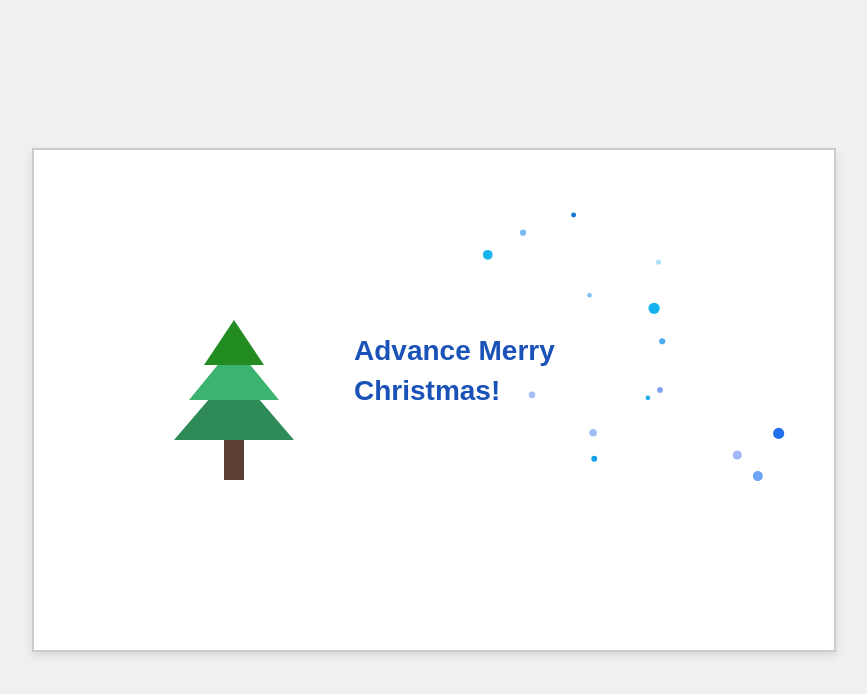
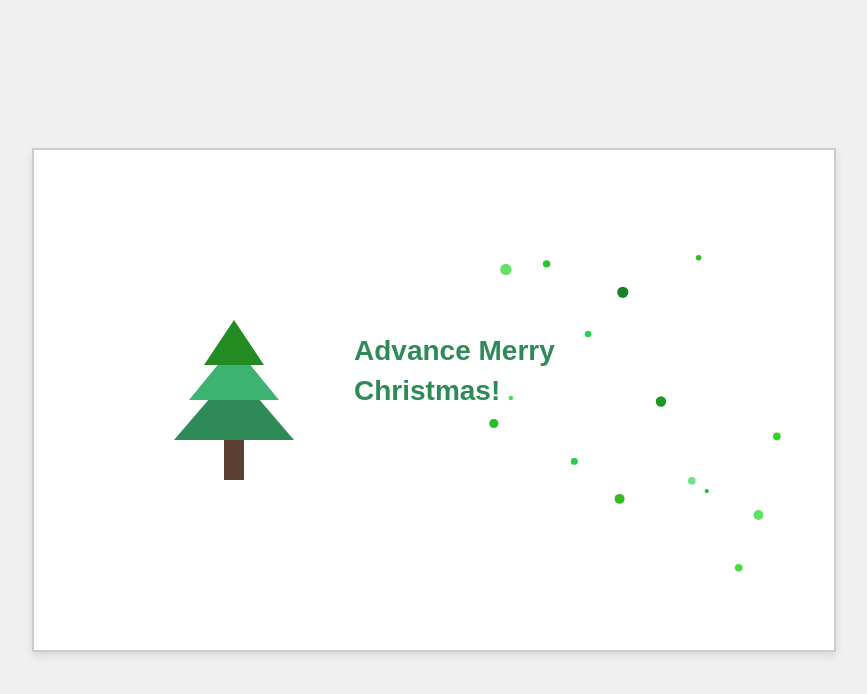
Before and after one commit to johnmarkerandio87-commits/BasicHTML_Erandio, a plain HTML site: page demoOncanvas.html in a window 1280 px wide. Shown: the whole page, without its empty margins (206-1073 px from the left). Drawn offline with Linux system fonts and the light colour scheme.

Commit message:
Update demoOncanvas.html

```diff
--- a/demoOncanvas.html
+++ b/demoOncanvas.html
@@ -65,22 +65,22 @@
 
         drawTree(200, 220);
 
-        ctx.fillStyle = "#1a52b8";
+        ctx.fillStyle = "#2e8b57";
         ctx.font = "bold 28px Arial";
         ctx.textAlign = "left";
 
         ctx.fillText("Advance Merry", 320, 210);
         ctx.fillText("Christmas!", 320, 250);
 
-        function drawBlueCircles() {
+        function drawGreenCircles() {
             for (let i = 0; i < 15; i++) {
                 const x = Math.random() * 300 + 450;
                 const y = Math.random() * 400 + 50;
                 const radius = Math.random() * 4 + 2;
 
-                const hue = Math.floor(Math.random() * 40) + 195;
-                const lightness = Math.floor(Math.random() * 50) + 35;
-                ctx.fillStyle = "hsl(" + hue + ", 85%, " + lightness + "%)";
+                const hue = Math.floor(Math.random() * 40) + 100;
+                const lightness = Math.floor(Math.random() * 40) + 30;
+                ctx.fillStyle = "hsl(" + hue + ", 70%, " + lightness + "%)";
 
                 ctx.beginPath();
                 ctx.arc(x, y, radius, 0, Math.PI * 2);
@@ -88,7 +88,7 @@
             }
         }
 
-        drawBlueCircles();
+        drawGreenCircles();
     </script>
 </body>
 </html>
```
